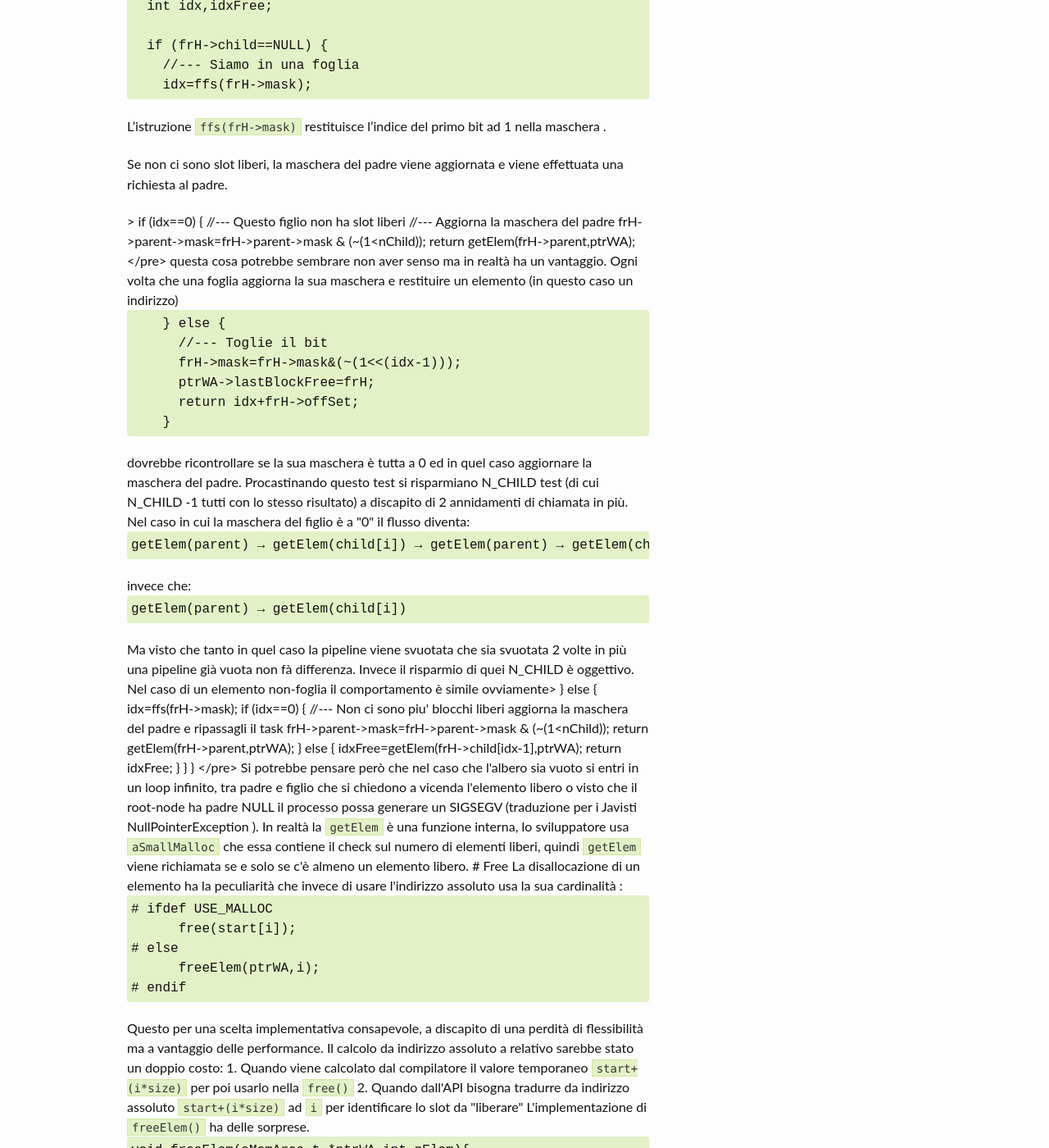
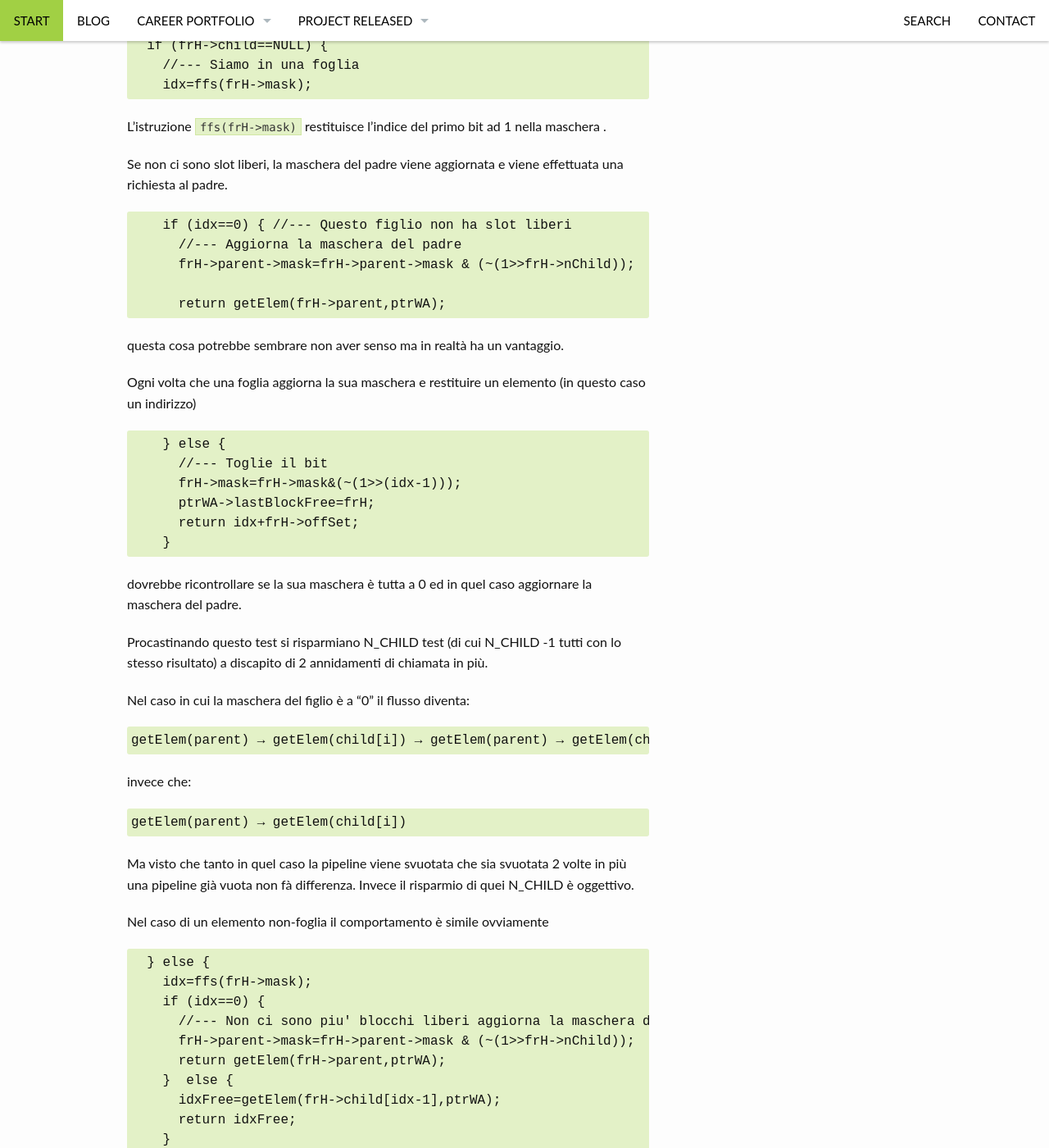
Before and after one commit to nicolarossi/nicolarossi.github.io, a Jekyll site: the page built from _posts/blog/2006-08-04-Dynamic Memory Management.md, in a window 1280 px wide and 1400 px high, scrolled down 5887 px. Shown: the whole window at 82% size. Built offline with Jekyll 4.4.1, drawn with Linux system fonts in a browser that asks for light colours; some of the changed text lies outside the part shown.

Commit message:
Correzioni

```diff
--- a/_posts/blog/2006-08-04-Dynamic Memory Management.md
+++ b/_posts/blog/2006-08-04-Dynamic Memory Management.md
@@ -229,7 +229,7 @@
 <pre>
     if (idx==0) { //--- Questo figlio non ha slot liberi
       //--- Aggiorna la maschera del padre
-      frH->parent->mask=frH->parent->mask & (~(1<<frH->nChild));
+      frH->parent->mask=frH->parent->mask & (~(1&gt;&gt;frH->nChild));
 
       return getElem(frH->parent,ptrWA);
 </pre>
@@ -241,7 +241,7 @@
 <pre>
     } else {
       //--- Toglie il bit
-      frH->mask=frH->mask&(~(1<<(idx-1)));
+      frH->mask=frH->mask&(~(1&gt;&gt;(idx-1)));
       ptrWA->lastBlockFree=frH;
       return idx+frH->offSet;
     }
@@ -273,7 +273,7 @@
     idx=ffs(frH->mask);
     if (idx==0) {
       //--- Non ci sono piu' blocchi liberi aggiorna la maschera del padre e ripassagli il task
-      frH->parent->mask=frH->parent->mask & (~(1<<frH->nChild));
+      frH->parent->mask=frH->parent->mask & (~(1&gt;&gt;frH->nChild));
       return getElem(frH->parent,ptrWA);
     }  else {
       idxFree=getElem(frH->child[idx-1],ptrWA);
```
